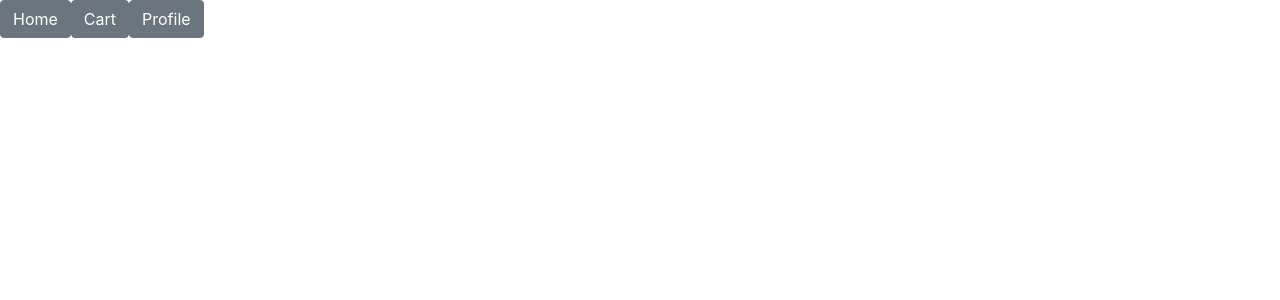
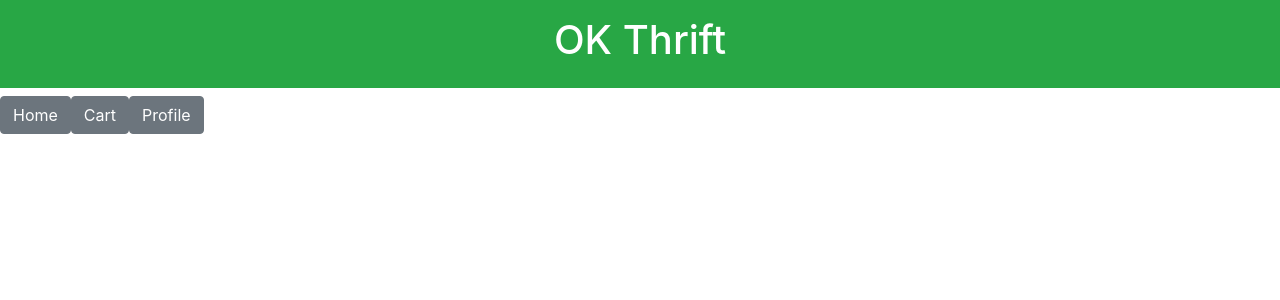
Before and after one commit to opomeroy26/OK-Thrift, a React (Create React App) app in the folder ok-thrift/: page /cart in a window 1280 px wide. Shown: the top 300 px of the page. Built offline with nearby package versions, Linux system fonts and the light colour scheme.

Commit message:
Header Component

```diff
--- a/ok-thrift/src/components/App.js
+++ b/ok-thrift/src/components/App.js
@@ -1,10 +1,13 @@
-import SideBar from './SideBar'
+
+import Header from "./Header";
+import SideBar from "./SideBar";
 
 
 function App() {
   return (
     <div className="App">
-      <SideBar> </SideBar>
+      <Header />
+      <SideBar />
     </div>
   );
 }
--- a/ok-thrift/src/components/Header.js
+++ b/ok-thrift/src/components/Header.js
@@ -1,6 +1,11 @@
+import React from "react";
 
 function Header(){
-    console.log("Header")
+    return (
+        <div class="p-3 mb-2 bg-success text-white">
+                <h1 class="row justify-content-center">OK Thrift</h1>
+        </div>
+    )
 }
 
 export default Header;
```
